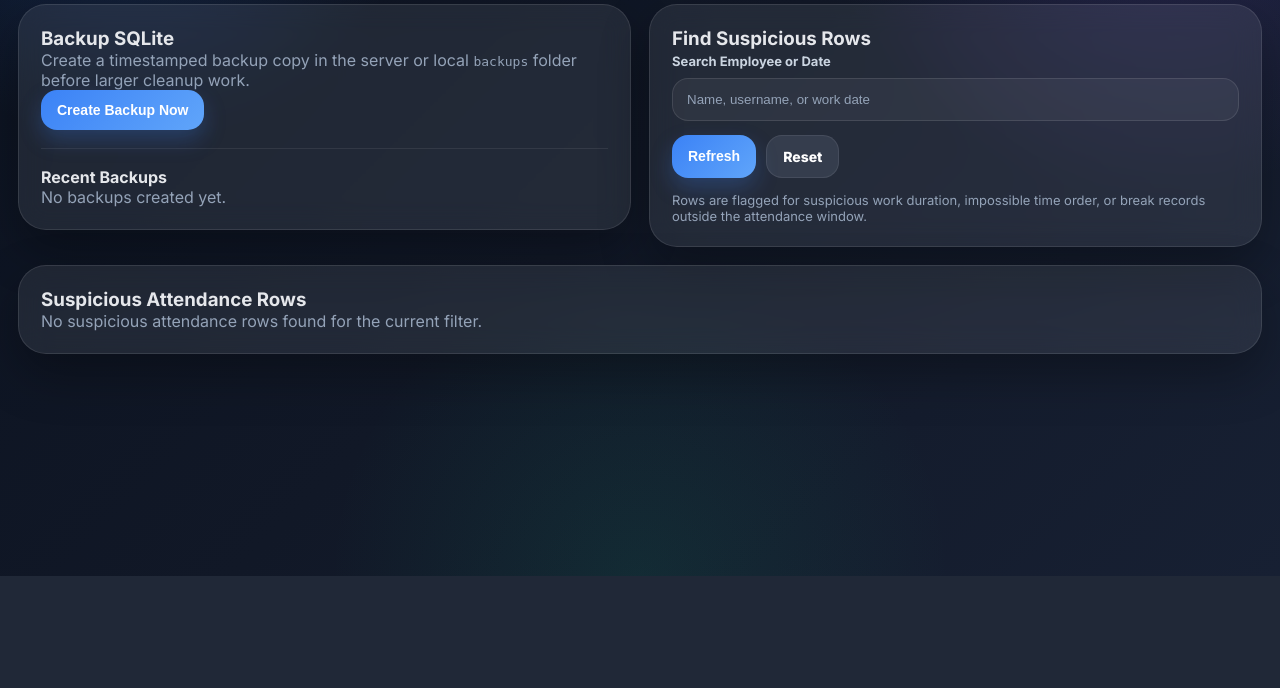
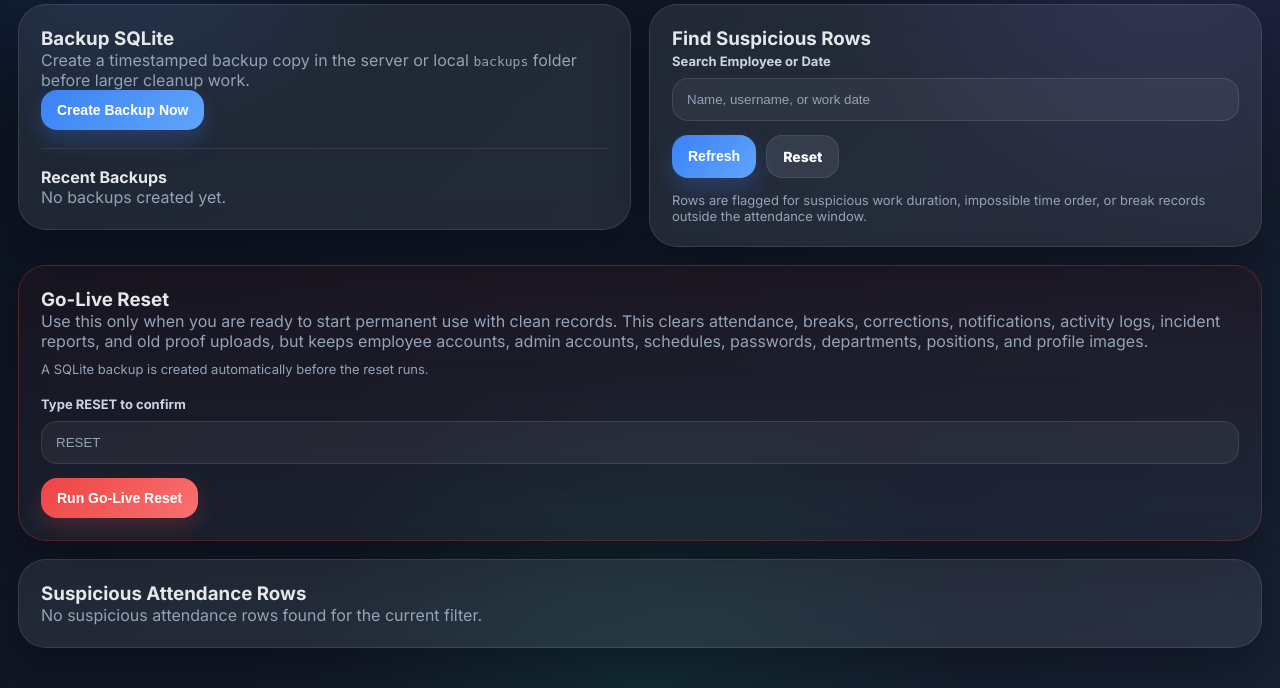
Before and after one commit to henryacosta401-prog/attendance-web, a Flask app: page /admin/data-tools in a window 1280 px wide. Shown: the part 240-928 px from the top of the page. Before the commit the page ends 816 px from the top, so only its background shows below. Run offline with Flask 3, Linux system fonts and the light colour scheme; a user stored in the database is signed in; data comes from the database, SQL or seed files in the repository; data that the repository does not hold is empty; parts of the project's set-up code (start-up, migrations or seed data) failed here and were passed over; some libraries are stand-ins or nearby versions.

Commit message:
Add guarded go-live reset tool

```diff
--- a/app.py
+++ b/app.py
@@ -1273,6 +1273,79 @@ def create_sqlite_backup():
     backup_path = os.path.join(BACKUP_FOLDER, backup_name)
     shutil.copy2(SQLITE_DATABASE, backup_path)
     return backup_path
+
+
+def remove_orphaned_proof_uploads():
+    if not os.path.isdir(app.config["UPLOAD_FOLDER"]):
+        return 0
+
+    protected_files = {
+        row["profile_image"]
+        for row in fetchall("""
+            SELECT profile_image
+            FROM users
+            WHERE profile_image IS NOT NULL AND TRIM(profile_image) != ''
+        """)
+    }
+    removed = 0
+    for name in os.listdir(app.config["UPLOAD_FOLDER"]):
+        full_path = os.path.join(app.config["UPLOAD_FOLDER"], name)
+        if not os.path.isfile(full_path):
+            continue
+        if name in protected_files:
+            continue
+        try:
+            os.remove(full_path)
+            removed += 1
+        except OSError:
+            continue
+    return removed
+
+
+def perform_go_live_reset():
+    backup_path = None
+    if not using_postgres():
+        backup_path = create_sqlite_backup()
+
+    db = get_db()
+    if using_postgres():
+        with db.cursor() as cur:
+            cur.execute("""
+                TRUNCATE TABLE
+                    breaks,
+                    attendance,
+                    correction_requests,
+                    notifications,
+                    activity_logs,
+                    incident_reports
+                RESTART IDENTITY
+            """)
+        db.commit()
+    else:
+        cur = db.cursor()
+        for table_name in [
+            "breaks",
+            "attendance",
+            "correction_requests",
+            "notifications",
+            "activity_logs",
+            "incident_reports",
+        ]:
+            cur.execute(f"DELETE FROM {table_name}")
+        try:
+            cur.execute("""
+                DELETE FROM sqlite_sequence
+                WHERE name IN ('breaks', 'attendance', 'correction_requests', 'notifications', 'activity_logs', 'incident_reports')
+            """)
+        except sqlite3.OperationalError:
+            pass
+        db.commit()
+
+    removed_uploads = remove_orphaned_proof_uploads()
+    return {
+        "backup_path": backup_path,
+        "removed_uploads": removed_uploads,
+    }
 
 
 def get_employee_break_limit(user_row):
@@ -3050,6 +3123,20 @@ def admin_data_tools():
             except ValueError as exc:
                 flash(str(exc), "danger")
             return redirect(url_for("admin_data_tools", search=search))
+        if action == "go_live_reset":
+            confirmation = request.form.get("confirmation_text", "").strip().upper()
+            if confirmation != "RESET":
+                flash("Type RESET exactly before running the go-live reset.", "danger")
+                return redirect(url_for("admin_data_tools", search=search))
+            try:
+                result = perform_go_live_reset()
+                backup_note = f" Backup: {os.path.basename(result['backup_path'])}." if result.get("backup_path") else ""
+                upload_note = f" Removed {result['removed_uploads']} orphaned proof uploads." if result.get("removed_uploads") else ""
+                log_activity(session["user_id"], "GO-LIVE RESET", "Cleared operational attendance data for go-live.")
+                flash(f"Go-live reset completed.{backup_note}{upload_note}", "success")
+            except ValueError as exc:
+                flash(str(exc), "danger")
+            return redirect(url_for("admin_data_tools", search=search))
 
         attendance_id = request.form.get("attendance_id", "").strip()
         if not attendance_id:
--- a/templates/admin_data_tools.html
+++ b/templates/admin_data_tools.html
@@ -47,6 +47,21 @@
         </form>
         <p class="small muted" style="margin-top:14px;">Rows are flagged for suspicious work duration, impossible time order, or break records outside the attendance window.</p>
     </div>
+</div>
+
+<div class="card" style="margin-top:18px; border-color:rgba(239,68,68,0.28); background:linear-gradient(180deg, rgba(78, 20, 20, 0.18), rgba(255,255,255,0.04));">
+    <h3 style="margin-top:0;">Go-Live Reset</h3>
+    <p class="muted">Use this only when you are ready to start permanent use with clean records. This clears attendance, breaks, corrections, notifications, activity logs, incident reports, and old proof uploads, but keeps employee accounts, admin accounts, schedules, passwords, departments, positions, and profile images.</p>
+    <div class="small muted" style="margin-top:10px;">A SQLite backup is created automatically before the reset runs.</div>
+    <form method="POST" style="margin-top:16px;">
+        <input type="hidden" name="csrf_token" value="{{ csrf_token }}">
+        <input type="hidden" name="action" value="go_live_reset">
+        <label>Type RESET to confirm</label>
+        <input class="input" type="text" name="confirmation_text" placeholder="RESET" autocomplete="off">
+        <div class="top-actions" style="margin-top:14px;">
+            <button class="btn btn-danger" type="submit" onclick="return confirm('Run the go-live reset? This will clear attendance activity and requests, but keep users and schedules.')">Run Go-Live Reset</button>
+        </div>
+    </form>
 </div>
 
 <div class="card" style="margin-top:18px;">
```
